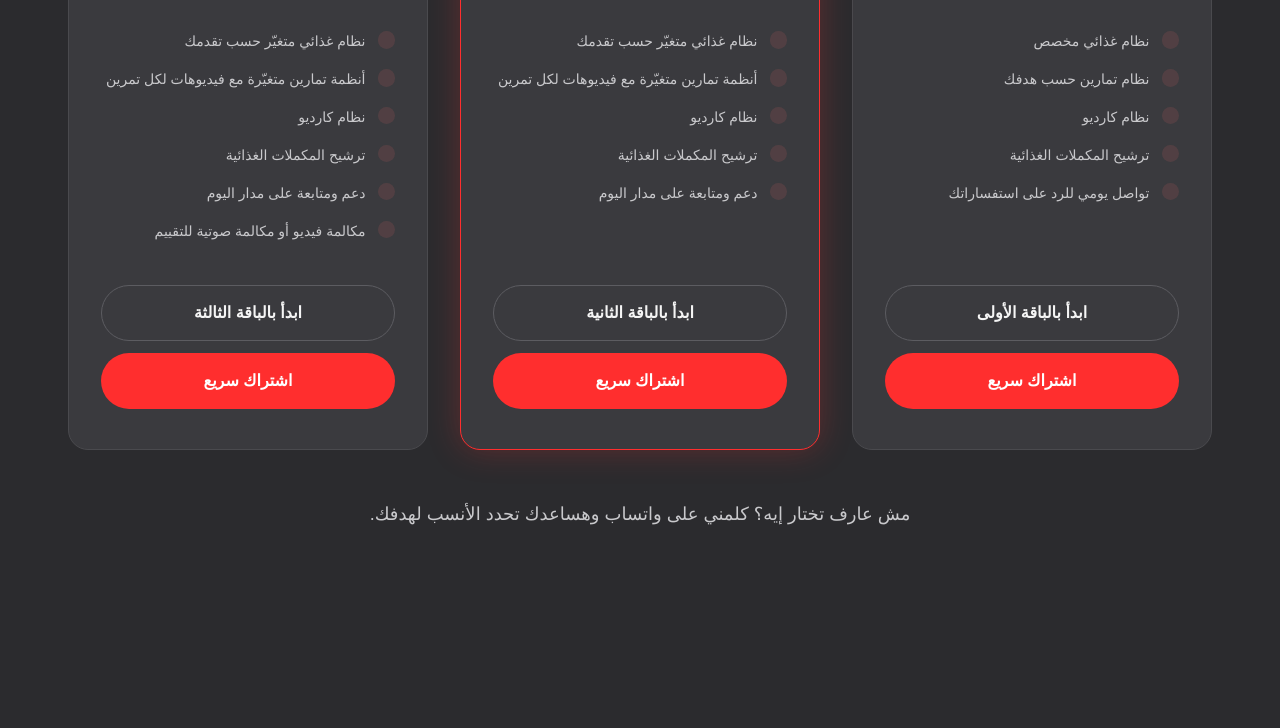
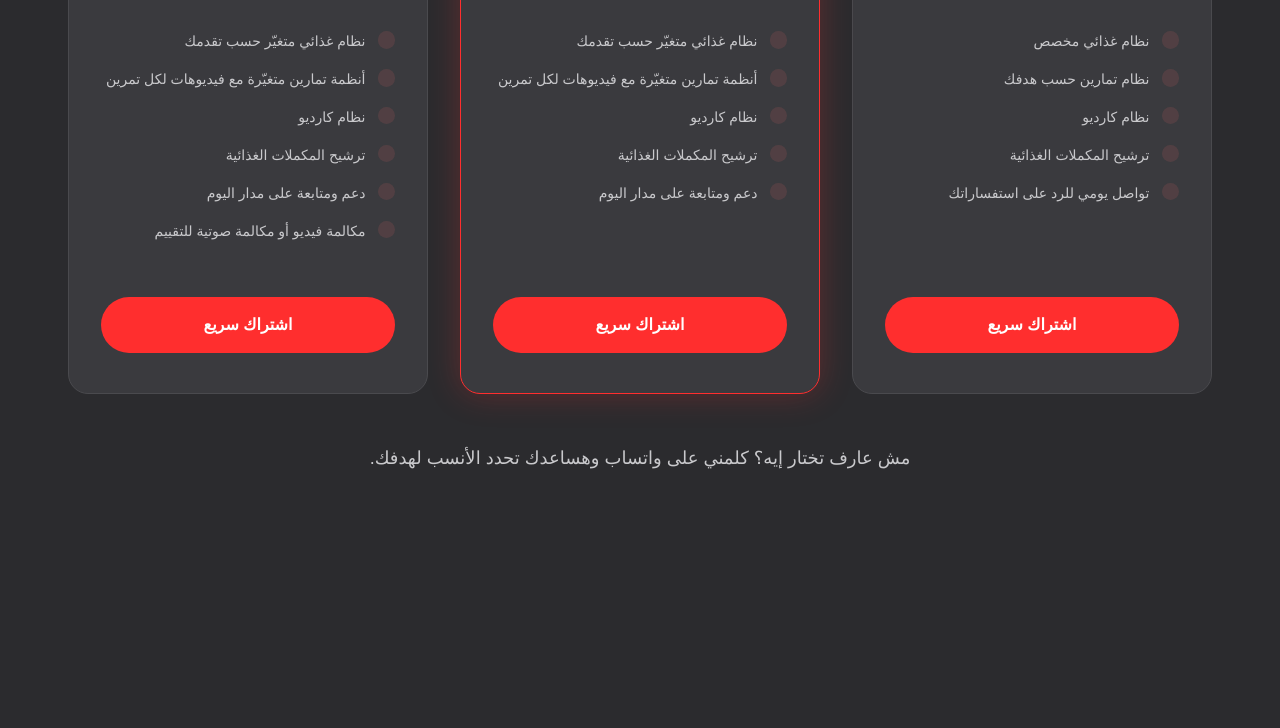
Before and after one commit to amernextdev/Cap_Sherif_Elsisi, a website built with Vite: page dev/index.html in a window 1280 px wide. Shown: the part 5828-6556 px from the top of the page. Built offline with nearby package versions, Linux system fonts and the light colour scheme; a web font is replaced by a local one.

Commit message:
ازالة الزر الاول من الباقات

```diff
--- a/dev/src/components/pricing/pricing.css
+++ b/dev/src/components/pricing/pricing.css
@@ -141,26 +141,7 @@
   gap: var(--space-3);
 }
 
-.pricing__cta-btn {
-  display: flex;
-  align-items: center;
-  justify-content: center;
-  height: var(--control-height-lg);
-  border-radius: var(--radius-full);
-  background: transparent;
-  border: 1.5px solid var(--color-border-strong);
-  color: var(--color-text-primary);
-  font-weight: var(--fw-semibold);
-  transition: border-color var(--transition-fast), background var(--transition-fast), transform var(--transition-fast);
-}
-
-.pricing__cta-btn:hover {
-  border-color: var(--color-accent-secondary);
-  background: var(--color-accent-secondary-muted);
-  transform: translateY(-2px);
-}
-
-/* زرار "اشتراك سريع" — إجراء ثانوي بجانب زرار الواتساب، بيفتح نافذة الدفع */
+/* زرار "اشتراك سريع" — الإجراء الوحيد في الكارت، بيفتح نافذة الدفع */
 .pricing__quick-btn {
   display: flex;
   align-items: center;
--- a/dev/src/components/pricing/pricing.js
+++ b/dev/src/components/pricing/pricing.js
@@ -72,10 +72,6 @@ function createPricingCard(item, template) {
   (item.features ?? []).forEach((feature) => {
     featuresList.appendChild(createFeatureItem(feature));
   });
-
-  const ctaBtn = card.querySelector('.pricing__cta-btn');
-  ctaBtn.textContent = item.ctaText ?? '';
-  ctaBtn.href = item.whatsappLink ?? '#';
 
   // زرار "اشتراك سريع" — بيفتح نافذة اختيار طريقة الدفع لنفس الباقة
   const quickBtn = card.querySelector('.pricing__quick-btn');
```
Also changed, not shown: dist/assets/index-C9hiJpOB.js, dist/assets/index-DLnxZHzd.css (added), dist/assets/index-DpJt9sIV.css (deleted), dist/index.html.
